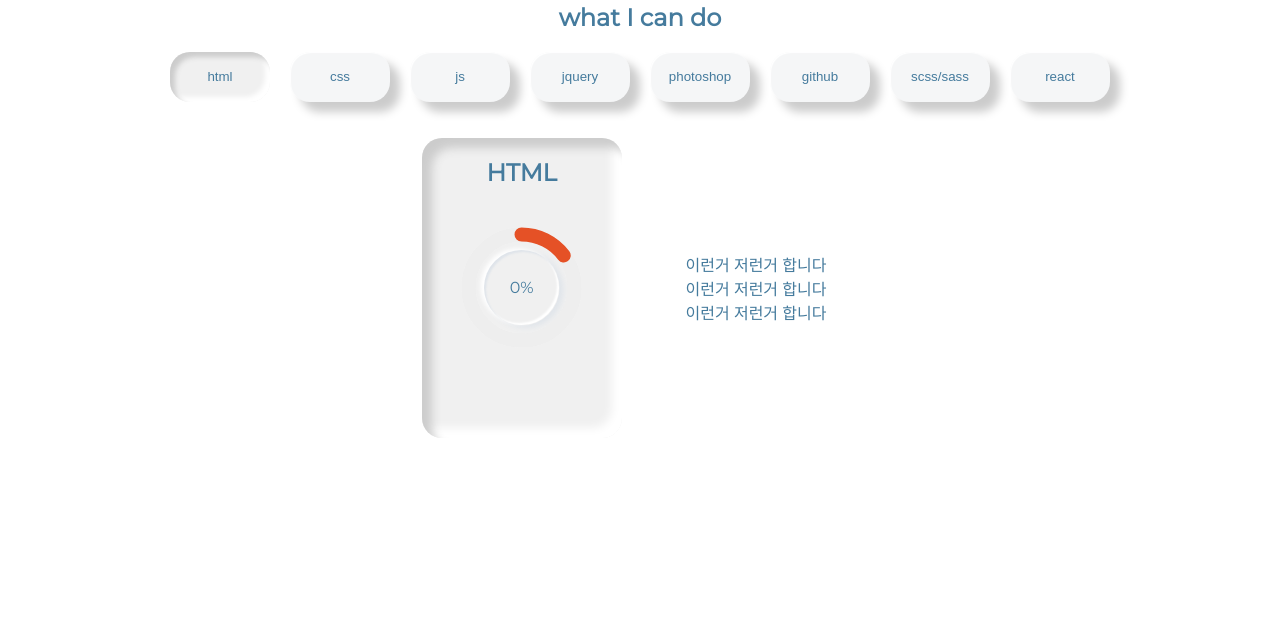
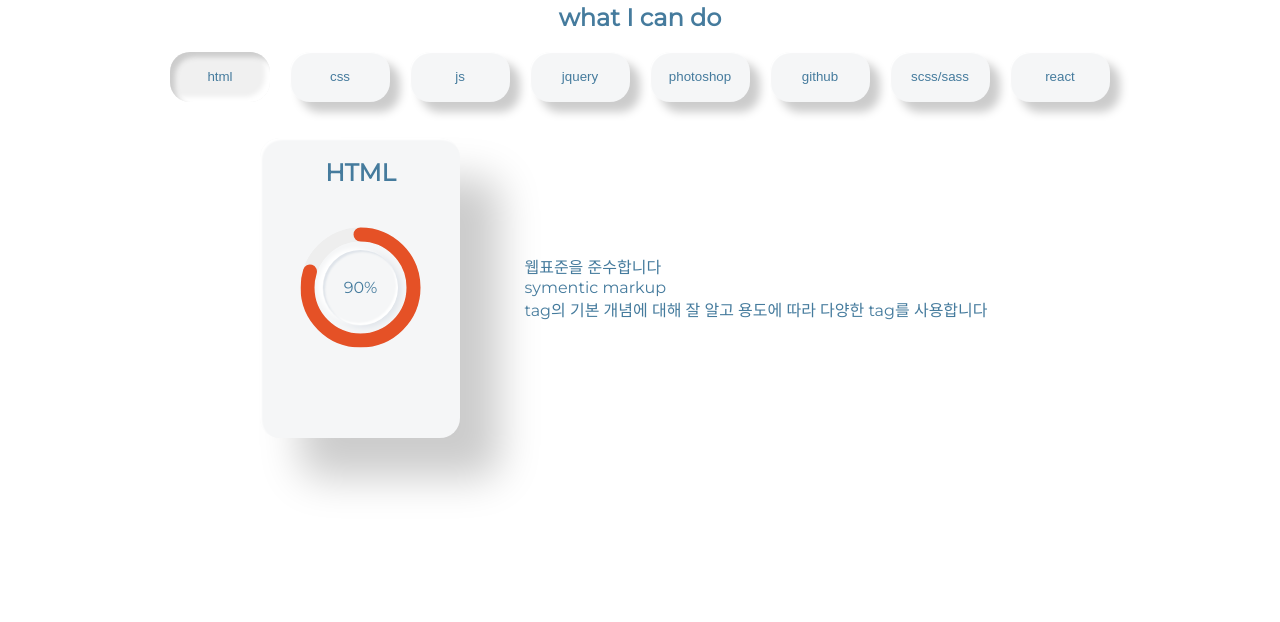
Before and after one commit to rhdmldus/EuiyeonKoyo, a plain HTML site: page index.html in a window 1280 px wide. Shown: the part 1772-2394 px from the top of the page. Drawn offline with Linux system fonts and the light colour scheme.

Commit message:
Update index.html

```diff
--- a/index.html
+++ b/index.html
@@ -136,7 +136,7 @@
         <div class="skill_content">
           <ul class="skills_list">
             <li class="item" data-tab="html">
-              <div class="card">
+              <div class="card on">
                 <h1 class="title">html</h1>
                 <div class="circle html">
                   <div class="pie">
@@ -145,14 +145,14 @@
                       <circle cx="60" cy="60" r="53"></circle>
                     </svg>
                   </div>
-                  <div class="wrap_txt counter" data-num="90">0%</div>
+                  <div class="wrap_txt counter" data-num="90">90%</div>
                 </div>
               </div>
               <div class="detail">
                 <ul>
-                  <li>이런거 저런거 합니다</li>
-                  <li>이런거 저런거 합니다</li>
-                  <li>이런거 저런거 합니다</li>
+                  <li>웹표준을 준수합니다</li>
+                  <li>symentic markup</li>
+                  <li>tag의 기본 개념에 대해 잘 알고 용도에 따라 다양한 tag를 사용합니다</li>
                 </ul>
               </div>
             </li>
@@ -168,6 +168,13 @@
                   </div>
                   <div class="counter" data-num="89">0%</div>
                 </div>
+              </div>
+              <div class="detail">
+                <ul>
+                  <li>웹표준을 준수합니다</li>
+                  <li>symentic markup</li>
+                  <li>tag의 기본 개념에 대해 잘 알고 용도에 따라 다양한 tag를 사용합니다</li>
+                </ul>
               </div>
             </li>
             <li class="item di_no" data-tab="js">
@@ -236,7 +243,7 @@
                       <circle cx="60" cy="60" r="53"></circle>
                     </svg>
                   </div>
-                  <div class="wrap_txt counter" data-num="90">0%</div>
+                  <div class="wrap_txt counter" data-num="20">0%</div>
                 </div>
               </div>
             </li>
@@ -250,7 +257,7 @@
                       <circle cx="60" cy="60" r="53"></circle>
                     </svg>
                   </div>
-                  <div class="counter" data-num="80">0%</div>
+                  <div class="counter" data-num="1">0%</div>
                 </div>
               </div>
             </li>
```
